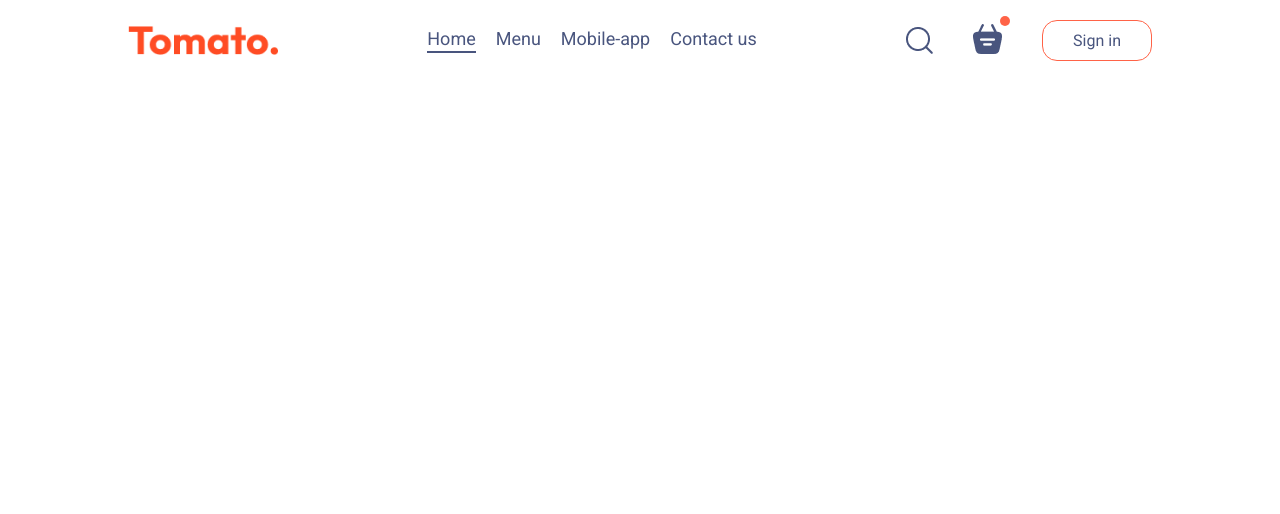
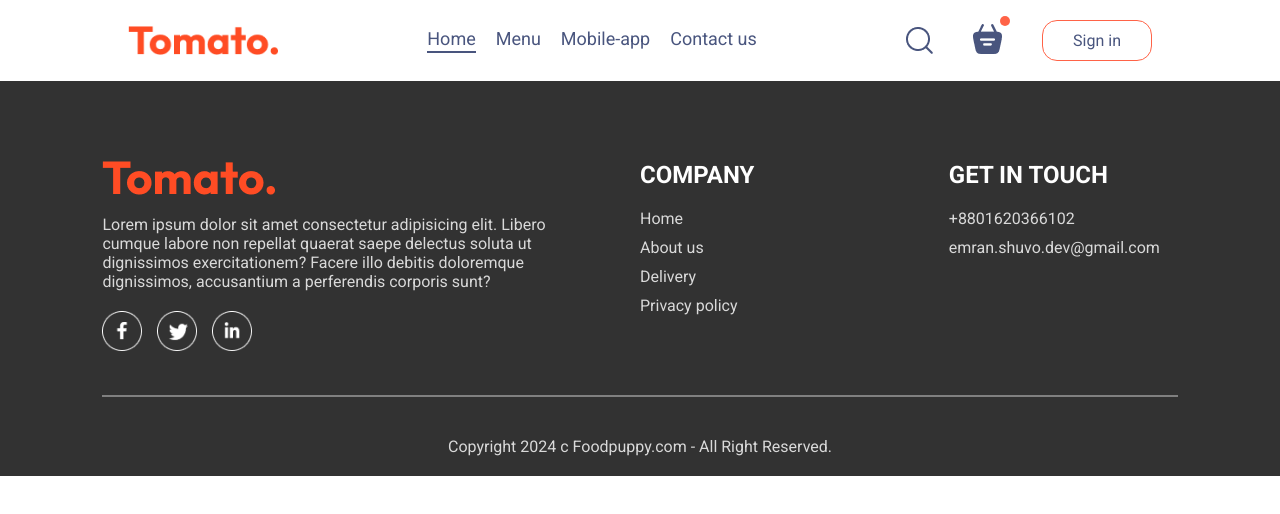
Before and after one commit to Emranhossainshuvo/food-puppy, a React (Vite) app: page /order in a window 1280 px wide. Shown: the top 514 px of the page. Built offline with nearby package versions, Linux system fonts and the light colour scheme.

Commit message:
footer added with proper styling

```diff
--- a/src/App.jsx
+++ b/src/App.jsx
@@ -3,17 +3,21 @@
 import Home from './pages/Home/Home';
 import Cart from './pages/Cart/Cart';
 import PlaceOrder from './pages/PlaceOrder/PlaceOrder';
+import Footer from './Components/Footer/Footer';
 
 const App = () => {
   return (
-    <div className='app'>
+    <>
+      <div className='app'>
         <Navbar />
         <Routes>
           <Route path='/' element={<Home />} />
           <Route path='/cart' element={<Cart />} />
           <Route path='/order' element={<PlaceOrder />} />
         </Routes>
-    </div>
+      </div>
+      <Footer />
+    </>
   );
 };
 
--- a/src/Components/Footer/Footer.css
+++ b/src/Components/Footer/Footer.css
@@ -0,0 +1,47 @@
+.footer{
+    color: #d9d9d9;
+    background-color: #323232;
+    display: flex;
+    flex-direction: column;
+    align-items: center;
+    gap: 20px;
+    padding: 20px 8vw;
+    padding-top: 80px;
+}
+
+.footer-content{
+    width: 100%;
+    display: grid;
+    grid-template-columns: 2fr 1fr 1fr;
+    gap: 80px;
+}
+
+.footer-content-left, .footer-content-right, .footer-content-center{
+    display: flex;
+    flex-direction: column;
+    align-items: start;
+    gap: 20px;
+}
+
+.footer-content-left li, .footer-content-right li, .footer-content-center li{
+    list-style: none;
+    margin-bottom: 10px;
+    cursor: pointer;
+}
+
+.footer-content-center h2, .footer-content-right h2{
+    color: white;
+}
+
+.footer-social-icons img{
+    width: 40px;
+    margin-right: 15px;
+}
+
+.footer hr{
+    width: 100%;
+    height: 2px;
+    margin: 20px 0px;
+    background-color: gray;
+    border: none;
+}
--- a/src/Components/Footer/Footer.jsx
+++ b/src/Components/Footer/Footer.jsx
@@ -1,9 +1,38 @@
+import { assets } from "../../assets/assets";
 import "./Footer.css"
 
 const Footer = () => {
     return (
-        <div className='footer'>
-
+        <div className='footer' id="footer">
+            <div className="footer-content">
+                <div className="footer-content-left">
+                    <img src={assets.logo} alt="" />
+                    <p>Lorem ipsum dolor sit amet consectetur adipisicing elit. Libero cumque labore non repellat quaerat saepe delectus soluta ut dignissimos exercitationem? Facere illo debitis doloremque dignissimos, accusantium a perferendis corporis sunt?</p>
+                    <div className="footer-social-icons">
+                        <img src={assets.facebook_icon} alt="" />
+                        <img src={assets.twitter_icon} alt="" />
+                        <img src={assets.linkedin_icon} alt="" />
+                    </div>
+                </div>
+                <div className="footer-content-center">
+                    <h2>COMPANY</h2>
+                    <ul>
+                        <li>Home</li>
+                        <li>About us</li>
+                        <li>Delivery</li>
+                        <li>Privacy policy</li>
+                    </ul>
+                </div>
+                <div className="footer-content-right">
+                    <h2>GET IN TOUCH</h2>
+                    <ul>
+                        <li>+8801620366102</li>
+                        <li>emran.shuvo.dev@gmail.com</li>
+                    </ul>
+                </div>
+            </div>
+            <hr />
+            <p className="footer-copyright">Copyright 2024 c Foodpuppy.com - All Right Reserved.</p>
         </div>
     );
 };
```
